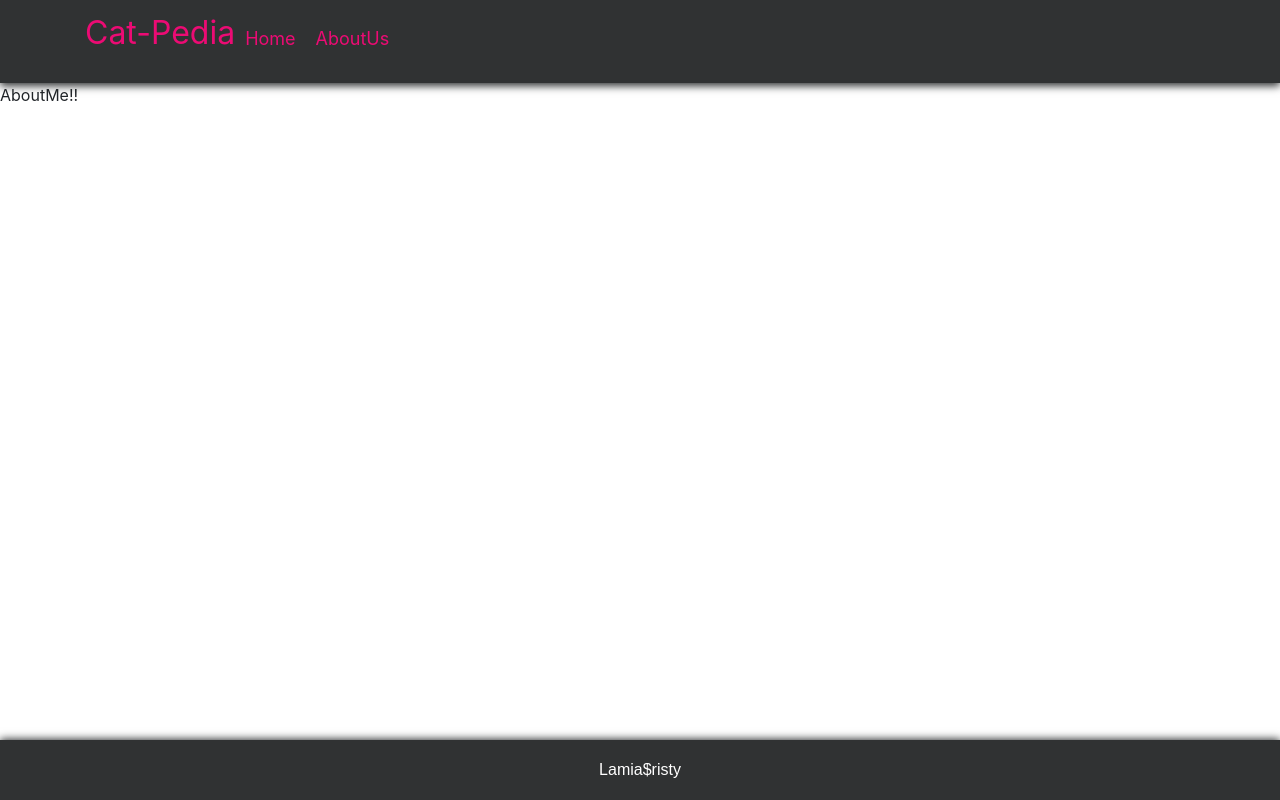
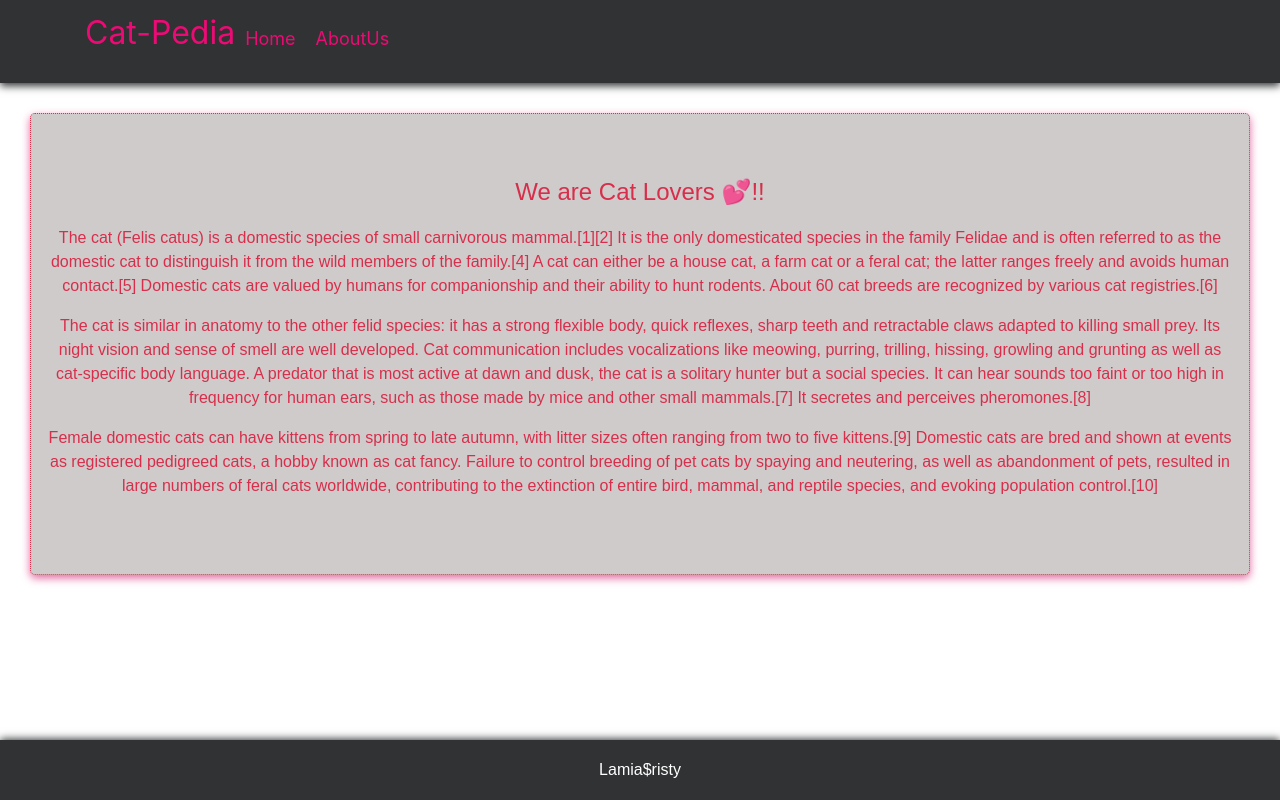
Before and after one commit to LamiaSristy/magic-cats, a React (Create React App) app: page /AboutUs in a window 1280 px wide. Built offline with nearby package versions, Linux system fonts and the light colour scheme.

Commit message:
Improvement in stylings for cat details page.

```diff
--- a/src/components/AboutUs.js
+++ b/src/components/AboutUs.js
@@ -4,10 +4,13 @@ import Footer from "./Footer";
 import '../stylesheets/AboutUs.scss'
 
 const AboutUs = () => (
-  <div>
+  <div class="author-container">
     <Navbar />
-    <div className="">
-      <p>AboutMe!!</p>
+    <div className="author-detail-container">
+      <p className="author-heading">We are Cat Lovers 💕!!</p>
+      <p>The cat (Felis catus) is a domestic species of small carnivorous mammal.[1][2] It is the only domesticated species in the family Felidae and is often referred to as the domestic cat to distinguish it from the wild members of the family.[4] A cat can either be a house cat, a farm cat or a feral cat; the latter ranges freely and avoids human contact.[5] Domestic cats are valued by humans for companionship and their ability to hunt rodents. About 60 cat breeds are recognized by various cat registries.[6]</p>
+      <p>The cat is similar in anatomy to the other felid species: it has a strong flexible body, quick reflexes, sharp teeth and retractable claws adapted to killing small prey. Its night vision and sense of smell are well developed. Cat communication includes vocalizations like meowing, purring, trilling, hissing, growling and grunting as well as cat-specific body language. A predator that is most active at dawn and dusk, the cat is a solitary hunter but a social species. It can hear sounds too faint or too high in frequency for human ears, such as those made by mice and other small mammals.[7] It secretes and perceives pheromones.[8]</p>
+      <p>Female domestic cats can have kittens from spring to late autumn, with litter sizes often ranging from two to five kittens.[9] Domestic cats are bred and shown at events as registered pedigreed cats, a hobby known as cat fancy. Failure to control breeding of pet cats by spaying and neutering, as well as abandonment of pets, resulted in large numbers of feral cats worldwide, contributing to the extinction of entire bird, mammal, and reptile species, and evoking population control.[10]</p>
     </div>
     <Footer />
   </div>
--- a/src/containers/Cat.js
+++ b/src/containers/Cat.js
@@ -46,24 +46,23 @@ const Cat = ({
       <div>
         <Navbar />
         <div className="cat-details-container">
-          <div className="card mb-3">
-             <img src={cat.url} class="card-img-top" alt={cat.name}/>
-             <div class="card-body">
-              <h1 class="card-title cat-text">{cat.name}</h1>
-              <div className="cat-details-text cat-text">
-                <p class="card-text">Description:</p>
-                <p class="card-text"> {cat.description}</p>
-                <p>Origin: {cat.origin}</p>
-                <p>Life-Span: {cat.life_span}</p>
-              </div>
+          <div className="row">
+             <div className="col-12 col-md-4">
+              <img src={cat.url} class="cat-img" alt={cat.name}/>
+             </div>
+             <div class="col-12 col-md-8 cat-details-text">
+              <h1 class="cat-text">{cat.name}</h1>
+              <p class="card-text">Description: {cat.description}</p>
+              <p>Origin: {cat.origin}</p>
+              <p>Life-Span: {cat.life_span}</p>
               <p class="card-text">
                 <small class="text-muted">
                   <a href={cat.wikipedia_url} target='_blank'>To know more about please visit </a>
-                </small></p>
+                </small>
+              </p>
             </div>
           </div>
-
-          <button className="btn-create btn-primary" type="button" onClick={handleBackPage}>
+          <button className="mt-3 btn-create btn-primary" type="button" onClick={handleBackPage}>
             Back
           </button>
         </div>
@@ -71,7 +70,6 @@ const Cat = ({
     </div>
     ) : (
       <FourOFour />
-      // <div className="404"><h2>Not Found</h2></div>
     );
 
     return view;
--- a/src/stylesheets/AboutUs.scss
+++ b/src/stylesheets/AboutUs.scss
@@ -1,39 +1,19 @@
-// .container {
-//   text-align: center;
-//   font-family: Source Sans Pro, sans-serif;
-//   color: #565656;
-//   padding: 60px 15px;
-//   margin-top: 30px;
-// }
+@import '~bootstrap/scss/bootstrap.scss';
 
-// .links {
-//   display: flex;
-//   flex-wrap: wrap;
-//   margin: 15px auto;
-//   justify-content: center;
-//   align-items: center;
-// }
+.author-detail-container {
+  text-align: center;
+  font-family: Source Sans Pro, sans-serif;
+  color: rgb(216, 46, 75);
+  background-color: rgb(207, 203, 203);
+  padding: 60px 15px;
+  margin-top: 30px;
+  margin-left: 30px;
+  margin-right: 30px;
+  border: 1px dotted rgb(216, 46, 75);
+  box-shadow: 0 0.2rem 0.5rem #e26ca3 ;
+  border-radius: 5px;
+}
 
-// .link {
-//   text-align: center;
-//   width: 100%;
-//   max-width: 300px;
-//   display: flex;
-//   justify-content: center;
-//   align-items: center;
-//   margin: 5px;
-//   padding: 15px;
-//   background-color: rgba(61, 61, 61, 0.068);
-//   box-shadow: 0 0.2rem 0.5rem rgba(0, 0, 0, 0.15);
-//   color: #3f729b;
-//   border: 1px solid #ff9e807a;
-// }
-
-// .link:hover {
-//   color: #3f729ba6;
-//   transform: scale(1.01);
-// }
-
-// .img {
-//   margin-right: 5px;
-// }
+.author-heading {
+    font-size: x-large;
+}
--- a/src/stylesheets/cat.scss
+++ b/src/stylesheets/cat.scss
@@ -3,7 +3,13 @@
 .cat-details-container {
   margin: 20px 20px 100px 20px;
   padding: 30px;
-  background-color: gray;
+}
+
+.cat-img {
+  width: 100%;
+  border: 1px solid rgb(216, 46, 75);
+  border-radius: 5px;
+  box-shadow: 0 0.2rem 0.5rem #e26ca3 ;
 }
 
 .cat-text {
@@ -12,14 +18,19 @@
 
 .cat-details-text {
   padding: 10px;
-  border: 1px dotted rgb(216, 46, 75);
+  border: 1px solid rgb(216, 46, 75);
   border-radius: 5px;
+  box-shadow: 0 0.2rem 0.5rem #e26ca3 ;
+}
+
+.cat-details-text p {
+  font-weight: bold;
 }
 
 .btn-primary {
   width: 100px;
   padding: 10px;
-  background-color: rgb(216, 46, 75);
-  border: 1px solid  rgb(216, 46, 75);
+  background-color: rgb(216, 46, 75) !important;
+  border: 1px solid  rgb(216, 46, 75) !important;
   border-radius: 5px;
 }
--- a/src/stylesheets/search.scss
+++ b/src/stylesheets/search.scss
@@ -4,7 +4,7 @@
   width: 100%;
   height: 50px;
   border: 1px dotted #ec0b74;
-  box-shadow: 0 0.2rem 0.5rem  #e26ca3 ;
+  box-shadow: 0 0.2rem 0.5rem  #e26ca3;
   border-radius: 5px;
   padding-left: 20px;
   font-size: larger;
```
